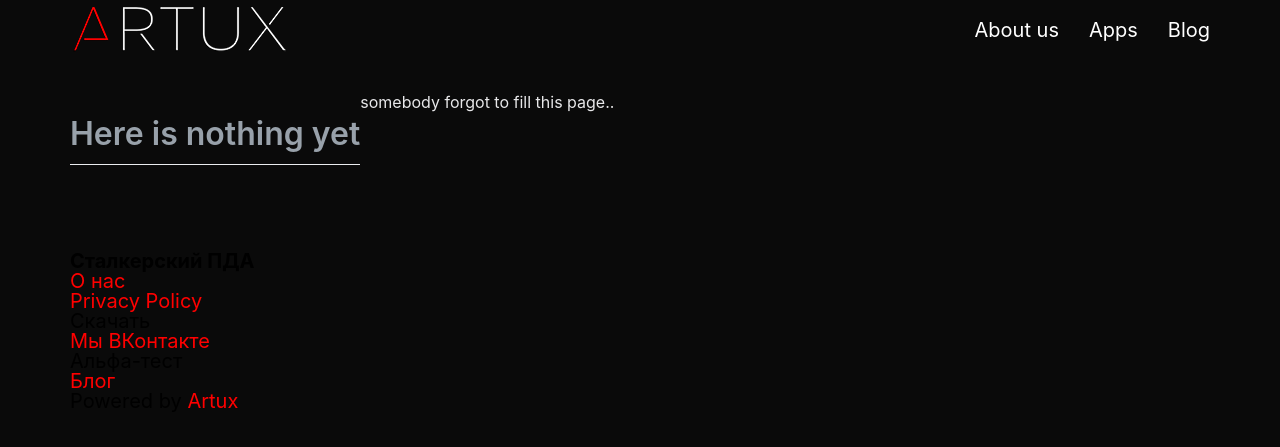
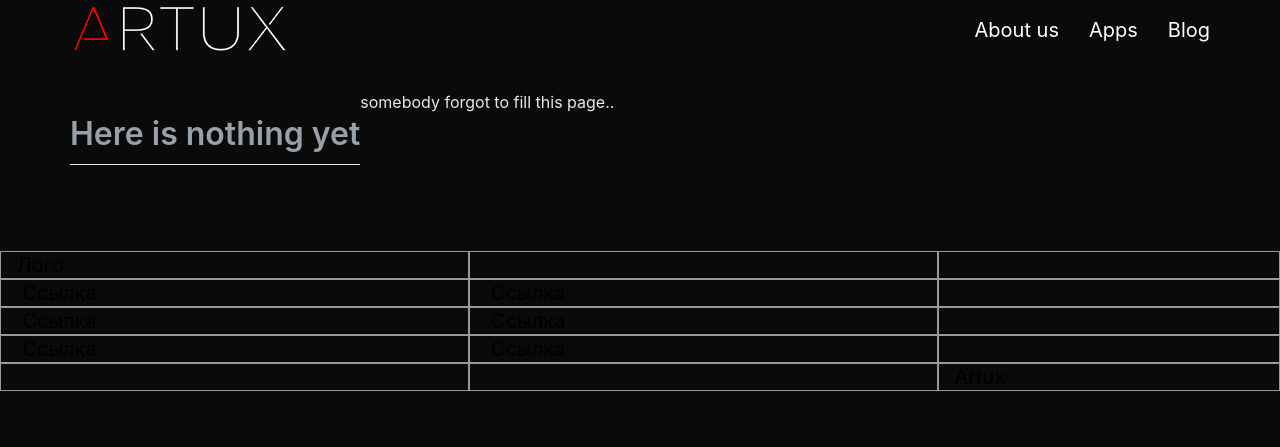
Before and after one commit to dmuzhinskiy/artux-page, a Jekyll site: the page built from _pages/about.html, in a window 1280 px wide. Shown: the top 447 px of the page. Built offline with Jekyll 4.4.1, drawn with Linux system fonts in a browser that asks for light colours; nearby versions of some CDN libraries.

Commit message:
Update footer.html

```diff
--- a/_includes/footer.html
+++ b/_includes/footer.html
@@ -1,30 +1,34 @@
-	   	<div class="footer">
-		<div class="container">
-   			<div class="footer-main">
-				<div class="col-md-6 footer-main-left">
-					<h3>Сталкерский ПДА</h3>
-					<div class="footer-bottom">
-                                        	<div class="col-md-6 footer-bottom-left">
-							<a target="_blank" href="https://artux.net/about"><p class=active>О нас</p></a>
-							<a target="_blank" href="https://artux.net/privacy/"><p>Privacy Policy </p></a>
-							<p>Скачать</p>
+<footer>
+
+<div class="divTable">
+<div class="divTableBody">
+<div class="divTableRow">
+<div class="divTableCell">&nbsp;Лого</div>
+<div class="divTableCell">&nbsp;</div>
+<div class="divTableCell">&nbsp;</div>
 </div>
-						<div class="col-md-6 footer-bottom-left">
-							<a target="_blank" href="https://vk.com/stalker_pda"><p>Мы ВКонтакте</p></a>
-							<p>Альфа-тест</p>
-							<a href="https://artux.net/blog/" target="_blank"><p>Блог</p></a>
+<div class="divTableRow">
+<div class="divTableCell">&nbsp;&nbsp;Ссылка</div>
+<div class="divTableCell">&nbsp;&nbsp;Ссылка</div>
+<div class="divTableCell">&nbsp;</div>
 </div>
-						<div class="clearfix"></div>
+<div class="divTableRow">
+<div class="divTableCell">&nbsp;&nbsp;Ссылка</div>
+<div class="divTableCell">&nbsp;&nbsp;Ссылка</div>
+<div class="divTableCell">&nbsp;</div>
 </div>
-                                     <div class="clearfix"></div>
+<div class="divTableRow">
+<div class="divTableCell">&nbsp;&nbsp;Ссылка</div>
+<div class="divTableCell">&nbsp;&nbsp;Ссылка</div>
+<div class="divTableCell">&nbsp;</div>
 </div>
-				<div class="col-md-6 footer-main-right">
-					<ul>
-					</ul>
-					<p>Powered by <a href="http://artux.net/" target="_blank">Artux</a></p>
-				</div>
-				<div class="clearfix"></div>
+<div class="divTableRow">
+<div class="divTableCell">&nbsp;</div>
+<div class="divTableCell">&nbsp;</div>
+<div class="divTableCell">&nbsp;Artux</div>
 </div>
 </div>
-					<a href="#" id="toTop" style="display: block;"> <span id="toTopHover" style="opacity: 1;"> </span></a>
 </div>
+<!-- DivTable.com -->
+
+</footer>
```
Lines whose indentation alone changed are shown as unchanged.
